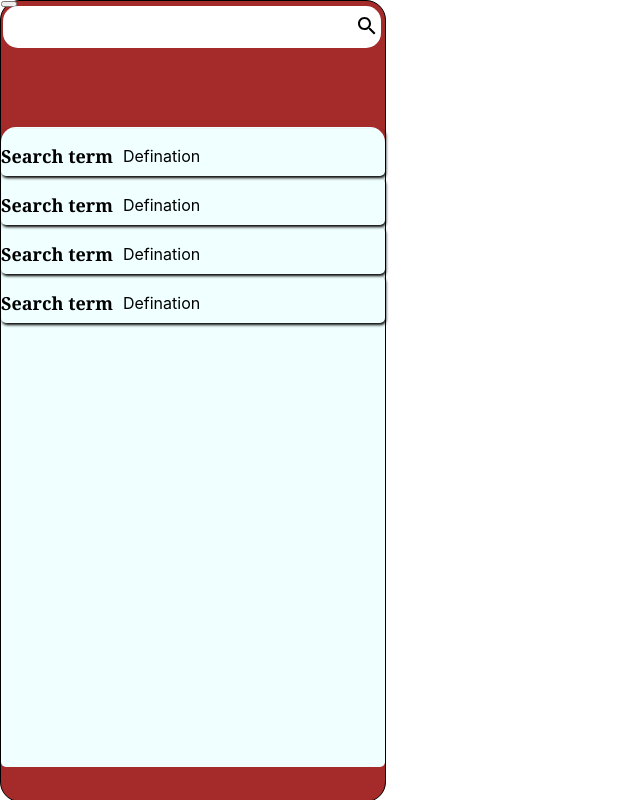
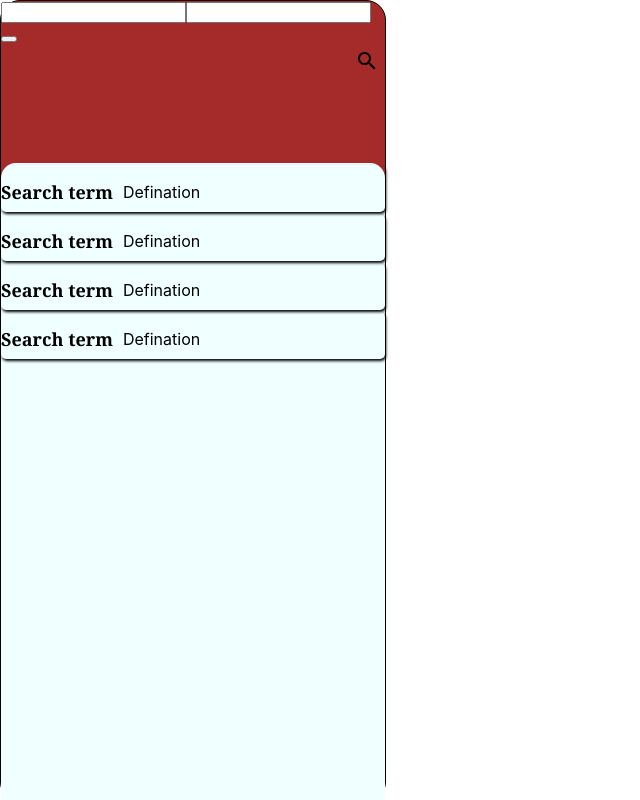
Before and after one commit to jyotijoey/dictionary-app, a React (Create React App) app: page / in a window 1280 px wide. Shown: the whole page, without its empty margins (0-640 px from the left). Built offline with nearby package versions, Linux system fonts and the light colour scheme.

Commit message:
post route setup done

```diff
--- a/src/SearchBar.js
+++ b/src/SearchBar.js
@@ -1,14 +1,21 @@
-import React, { useState } from 'react';
+import React from 'react';
 import "./SearchBar.css";
 import SearchIcon from '@material-ui/icons/Search';
 
 function SearchBar() {
-    const [input, setInput] = useState("");
+    // const [input, setInput] = useState("");
     return (
-        <form action="http://localhost:4000/search" method="post" className="searchBar">
-            <input type="text" onChange={(e)=> {setInput(e.target.value); console.log(input)}} value={input}/>
-            <button type="submit" onClick={()=> console.log(input)}><SearchIcon className="searchBar__icon"/></button>
+        <div>
+        <form action="http://localhost:4000/search" method="post" onSubmit={()=> this.history.push("/")}>
+            <input
+                type="text"
+                onChange={(e)=> console.log(e.target.value)}
+                name="term"
+            />
+            <input type="text" name="xyz" />
+            <button type="submit"><SearchIcon className="searchBar__icon"/></button>
         </form>
+        </div>
     )
 }
 
```
Also changed, not shown: 1 other file (tests, documents, lock files or other folders).
